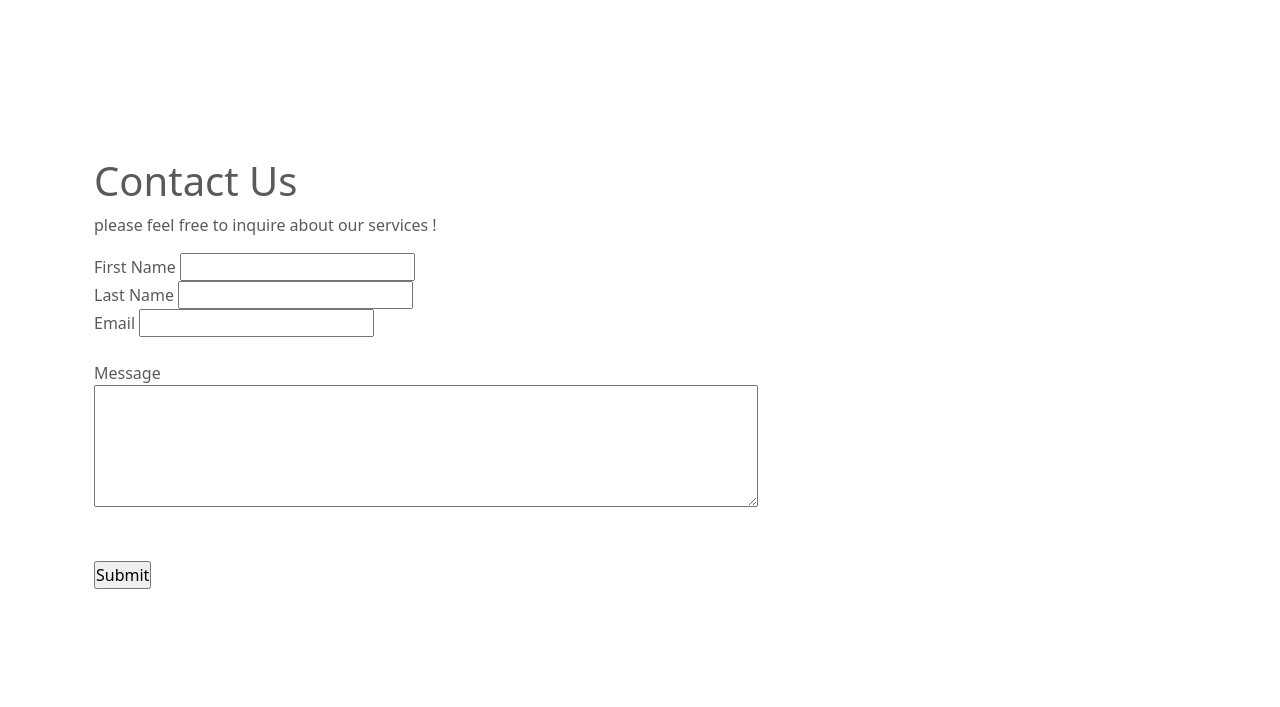
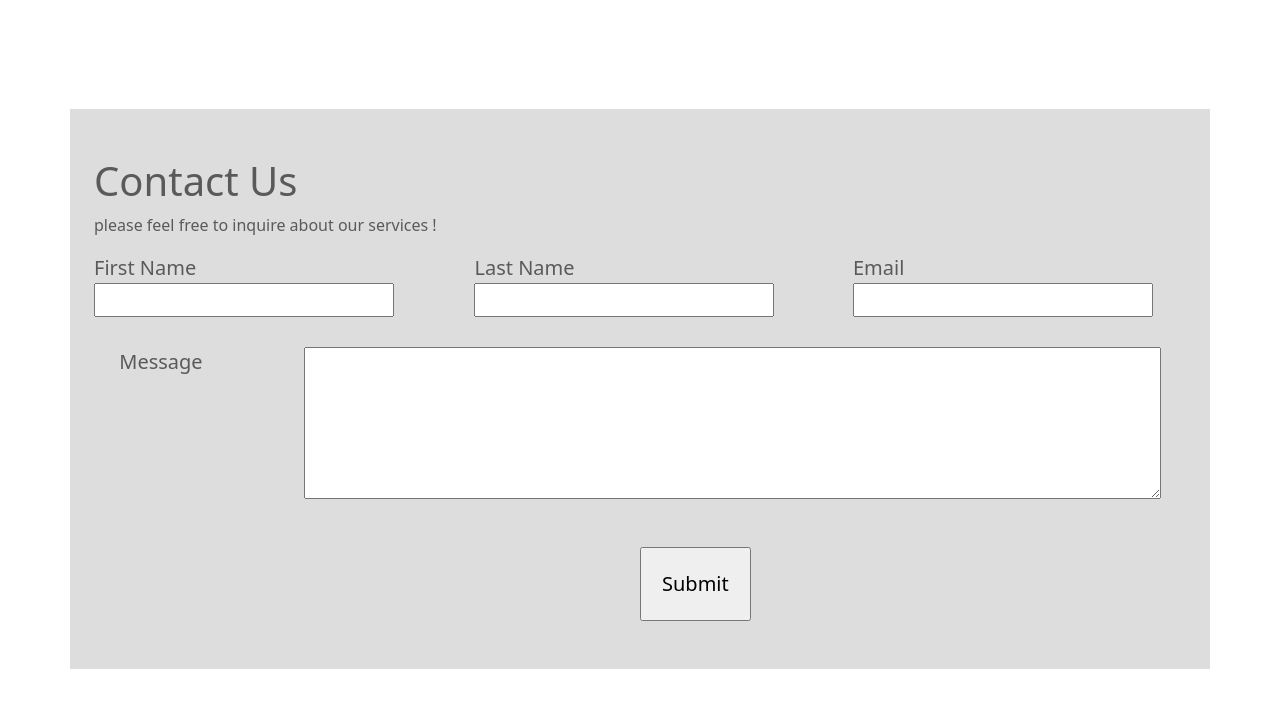
Before and after one commit to Kashaan-M/Old-Portfolio-Website, a plain HTML site: page demo-portfolio-website.html in a window 1280 px wide. Shown: the part 1098-1805 px from the top of the page. Before the commit the page ends 1783 px from the top, so only its background shows below. Drawn offline with nearby package versions, Linux system fonts and the light colour scheme; files whose address does not match are found by name.

Commit message:
Update style.css

```diff
--- a/style.css
+++ b/style.css
@@ -135,3 +135,7 @@ body {
   position:relative;
   bottom:5vw;
 }
+.contactus{background:#5a5a5a34;}
+.top-row{display:flex;justify-content: space-evenly; font-size:20px;}
+.messagebox {display:flex;justify-content: space-around; font-size:20px;}
+#submit {display:flex;font-size:20px;padding:1em;margin:0 50%;}
```
